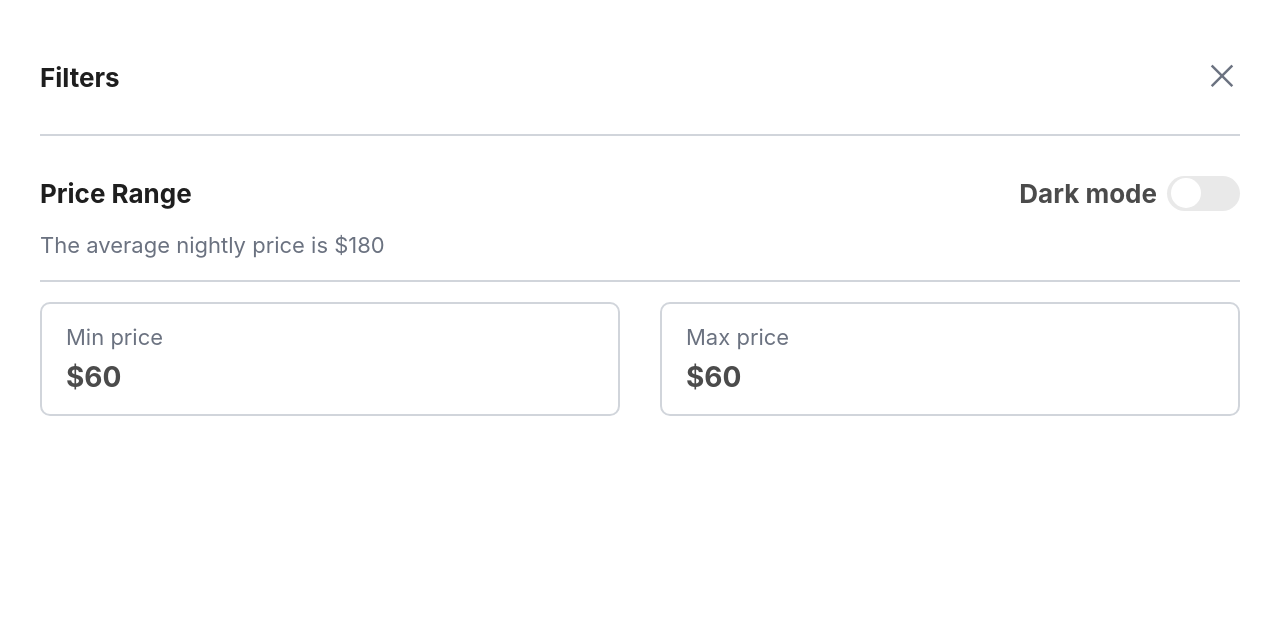
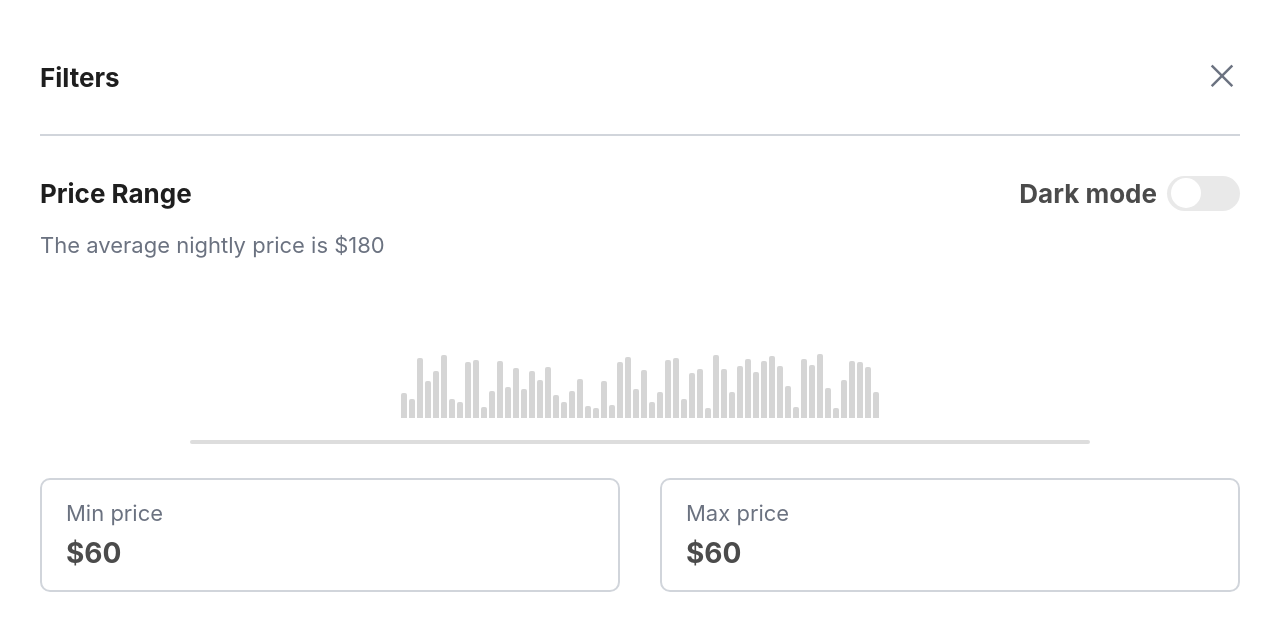
Before and after one commit to nastia7408/testTask, a React (Vite) app: page / in a window 1280 px wide. Shown: the top 630 px of the page. Built offline with nearby package versions, Linux system fonts and the light colour scheme.

Commit message:
add histogram

```diff
--- a/src/App.tsx
+++ b/src/App.tsx
@@ -31,9 +31,25 @@ function App() {
               </div>
             </div>
             <p>The average nightly price is $180</p>
-            <div className="histogram">
-              <hr />
+            <div className="histogram-container">
+              <div className="bars">
+                {Array.from({ length: 60 }).map((_, i) => (
+                  <div
+                    key={i}
+                    className="bar"
+                    style={{
+                      height: `${Math.random() * 60 + 10}px`,
+                    }}
+                  ></div>
+                ))}
+              </div>
+
+              <div className="range-line">
+                <input type="range" min="0" max="100" defaultValue="50" className="range" />
+              </div>
+
             </div>
+
 
           </div>
           <div className="conteinerprice">
--- a/src/index.css
+++ b/src/index.css
@@ -2,6 +2,9 @@
   display: flex;
   flex-direction: column;
 }
+
+/* FILTERS*/
+
 h1 {
   font-family: "Inter", sans-serif;
   font-size: 26px;
@@ -23,6 +26,8 @@ hr {
   border: none;
   font-size: 30px;
 }
+
+/* PRICE RANGE*/
 
 .pricerange-header {
   display: flex;
@@ -62,32 +67,6 @@ hr {
 .toggle-switch .toggle-knob.dark {
   left: 37px;
 }
-
-body.dark-mode {
-  background-color: #1c1b1b;
-  h1 {
-    color: #edeeef;
-  }
-  hr {
-    border-top: 2px solid #575757;
-  }
-  p {
-    color: #edeeef;
-  }
-  .price {
-    background-color: #edeeef;
-  }
-  .toggle-switch {
-    background-color: #707070;
-  }
-  .pricetext {
-    color: #545555;
-  }
-  .priceamount {
-    color: #4b4b4b;
-  }
-}
-
 .pricerange p {
   margin-top: 2px;
   text-align: left;
@@ -125,3 +104,85 @@ p {
   font-weight: bold;
   margin: 10px 14px 14px 24px;
 }
+
+body.dark-mode {
+  background-color: #1c1b1b;
+  h1 {
+    color: #edeeef;
+  }
+  hr {
+    border-top: 2px solid #575757;
+  }
+  p {
+    color: #edeeef;
+  }
+  .price {
+    background-color: #edeeef;
+  }
+  .toggle-switch {
+    background-color: #707070;
+  }
+  .pricetext {
+    color: #545555;
+  }
+  .priceamount {
+    color: #4b4b4b;
+  }
+}
+
+/* Histogram*/
+
+.histogram-container {
+  position: relative;
+  width: 100%;
+  max-width: 900px;
+  margin: 60px auto;
+}
+
+.bars {
+  display: flex;
+  align-items: flex-end;
+  justify-content: center;
+  height: 100px;
+  gap: 2px;
+}
+
+.bar {
+  width: 6px;
+  background: #d5d5d5;
+  border-radius: 2px 2px 0 0;
+}
+
+.range-line {
+  position: absolute;
+  bottom: -20px;
+  width: 100%;
+  display: flex;
+  justify-content: center;
+}
+
+.range {
+  position: absolute;
+  width: 100%;
+  -webkit-appearance: none;
+  background: transparent;
+  pointer-events: none;
+}
+
+.range::-webkit-slider-runnable-track {
+  height: 4px;
+  background: #ddd;
+  border-radius: 2px;
+}
+.range::-webkit-slider-thumb {
+  -webkit-appearance: none;
+  appearance: none;
+  width: 0;
+  height: 0;
+}
+
+.range::-moz-range-thumb {
+  width: 0;
+  height: 0;
+  border: none;
+}
```
